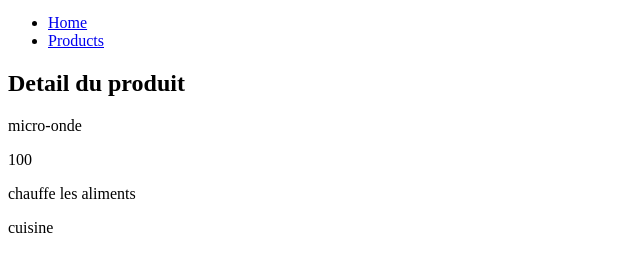
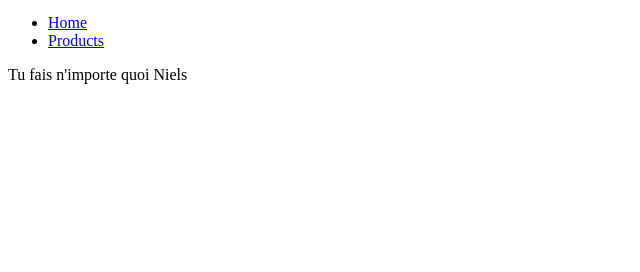
Before and after one commit to Anakin-66/exo-react-clone, a React (Create React App) app: page /products/1 in a window 1280 px wide. Shown: the part 314-586 px from the top of the page, without its empty margins (0-640 px from the left). Built offline with nearby package versions, Linux system fonts and the light colour scheme.

Commit message:
added utils folder

```diff
--- a/src/App.js
+++ b/src/App.js
@@ -1,5 +1,5 @@
 
-// J'importe les variable du react router
+// J'importe les variable du react router dom
 import { BrowserRouter, Route, Routes } from "react-router-dom";
 import HomePage from "./page/HomePage";
 import ProductsPage from "./page/ProductsPage";
--- a/src/page/HomePage.jsx
+++ b/src/page/HomePage.jsx
@@ -1,95 +1,14 @@
 import { Link } from "react-router-dom";
 import Header from "../component/Header";
+import { products } from "../utils/mes-var";
 
 function Home() {
-  const products = [
-    {
-      id: 1,
-      title: "micro-onde",
-      publicationDate: "2021-09-01",
-      price: 100,
-      description: "chauffe les aliments",
-      category: "cuisine",
-    },
-    {
-      id: 2,
-      title: "four",
-      publicationDate: "2021-10-01",
-      price: 150,
-      description: "chauffe les aliments",
-      category: "cuisine",
-    },
-    {
-      id: 3,
-      title: "lave-linge",
-      publicationDate: "2021-11-01",
-      price: 400,
-      description: "lave les linges",
-      category: "salle de bain",
-    },
-    {
-      id: 4,
-      title: "lave-vaisselle",
-      publicationDate: "2021-08-01",
-      price: 200,
-      description: "lave les vaisselles",
-      category: "salle de bain",
-    },
-    {
-      id: 5,
-      title: "aspirateur",
-      publicationDate: "2022-02-01",
-      price: 720,
-      description: "aspire les poussières",
-      category: "salle de bain",
-    },
-    {
-      id: 6,
-      title: "cuisinière",
-      publicationDate: "2022-12-01",
-      price: 350,
-      description: "cuit les aliments",
-      category: "cuisine",
-    },
-    {
-      id: 7,
-      title: "réfrigérateur",
-      publicationDate: "2022-03-01",
-      price: 600,
-      description: "refroidit les aliments",
-      category: "cuisine",
-    },
-    {
-      id: 8,
-      title: "congélateur",
-      publicationDate: "2022-04-01",
-      price: 450,
-      description: "congèle les aliments",
-      category: "cuisine",
-    },
-    {
-      id: 9,
-      title: "télévision",
-      publicationDate: "2022-10-10",
-      price: 700,
-      description: "affiche des images",
-      category: "salon",
-    },
-    {
-      id: 10,
-      title: "ordinateur",
-      publicationDate: "2022-06-01",
-      price: 1000,
-      description: "affiche des images",
-      category: "salon",
-    },
-  ];
 
   // je trie product par cat
   // je filtre par id
 
   const kitchenProducts = products.filter((product) => {
-    return product.category === "cuisine";
+    return products.category === "cuisine";
   });
 
   kitchenProducts.sort((product1, product2) => new Date(product1.publicationDate) - new Date(product2.publicationDate));
@@ -111,7 +30,7 @@ function Home() {
               <article>
                 <h3>{product.title}</h3>
                 <p>{product.price}</p>
-                {/* Je link le bouton à la variable product.id pour y afficher x produits (ex : 7 = réfrigérateur) */}
+                {/* Je link le bouton à la variable product et j'y récupère la propriété id pour y afficher x produits (ex : 7 = réfrigérateur) */}
                 <Link to={`/products/${product.id}`}>
                   <button>Voir le produit</button>
                 </Link>
--- a/src/page/ProductPage.jsx
+++ b/src/page/ProductPage.jsx
@@ -1,93 +1,12 @@
 // J'importe la fonction useParams qui est propre au react router dom
 import { useParams } from "react-router-dom";
 import Header from "../component/Header";
+import { products } from "../utils/mes-var";
 
 function ProductPage() {
-  // J'utilise la fonction useParams qui est propre à react, je nomme la variable comme je le souhaite, dans ce cas ça sera "id"
+  // j'utilise la fonction useParams, qui me permet de récupérer un parametre dans l'url. Je nomme la variable comme le parametre déclarée pour la route dans App.js
   const { id } = useParams();
 
-  const products = [
-    {
-      id: 1,
-      title: "micro-onde",
-      publicationDate: "2021-09-01",
-      price: 100,
-      description: "chauffe les aliments",
-      category: "cuisine",
-    },
-    {
-      id: 2,
-      title: "four",
-      publicationDate: "2021-10-01",
-      price: 150,
-      description: "chauffe les aliments",
-      category: "cuisine",
-    },
-    {
-      id: 3,
-      title: "lave-linge",
-      publicationDate: "2021-11-01",
-      price: 400,
-      description: "lave les linges",
-      category: "salle de bain",
-    },
-    {
-      id: 4,
-      title: "lave-vaisselle",
-      publicationDate: "2021-08-01",
-      price: 200,
-      description: "lave les vaisselles",
-      category: "salle de bain",
-    },
-    {
-      id: 5,
-      title: "aspirateur",
-      publicationDate: "2022-02-01",
-      price: 720,
-      description: "aspire les poussières",
-      category: "salle de bain",
-    },
-    {
-      id: 6,
-      title: "cuisinière",
-      publicationDate: "2022-12-01",
-      price: 350,
-      description: "cuit les aliments",
-      category: "cuisine",
-    },
-    {
-      id: 7,
-      title: "réfrigérateur",
-      publicationDate: "2022-03-01",
-      price: 600,
-      description: "refroidit les aliments",
-      category: "cuisine",
-    },
-    {
-      id: 8,
-      title: "congélateur",
-      publicationDate: "2022-04-01",
-      price: 450,
-      description: "congèle les aliments",
-      category: "cuisine",
-    },
-    {
-      id: 9,
-      title: "télévision",
-      publicationDate: "2022-10-10",
-      price: 700,
-      description: "affiche des images",
-      category: "salon",
-    },
-    {
-      id: 10,
-      title: "ordinateur",
-      publicationDate: "2022-06-01",
-      price: 1000,
-      description: "affiche des images",
-      category: "salon",
-    },
-  ];
 
   // permet de convertir le type de id (chaine de caractères)
   // car récupérée dans l'url
@@ -98,7 +17,7 @@ function ProductPage() {
   const idInt = parseInt(id);
 
   const productFound = products.find((product) => {
-    return product.id === idInt;
+    return products.id === idInt;
   });
 
   return (
--- a/src/page/ProductsPage.jsx
+++ b/src/page/ProductsPage.jsx
@@ -1,89 +1,9 @@
 import { Link } from "react-router-dom";
 import Header from "../component/Header";
+import { products } from "../utils/mes-var";
 
 function ProductsPage() {
-  const products = [
-    {
-      id: 1,
-      title: "micro-onde",
-      publicationDate: "2021-09-01",
-      price: 100,
-      description: "chauffe les aliments",
-      category: "cuisine",
-    },
-    {
-      id: 2,
-      title: "four",
-      publicationDate: "2021-10-01",
-      price: 150,
-      description: "chauffe les aliments",
-      category: "cuisine",
-    },
-    {
-      id: 3,
-      title: "lave-linge",
-      publicationDate: "2021-11-01",
-      price: 400,
-      description: "lave les linges",
-      category: "salle de bain",
-    },
-    {
-      id: 4,
-      title: "lave-vaisselle",
-      publicationDate: "2021-08-01",
-      price: 200,
-      description: "lave les vaisselles",
-      category: "salle de bain",
-    },
-    {
-      id: 5,
-      title: "aspirateur",
-      publicationDate: "2022-02-01",
-      price: 720,
-      description: "aspire les poussières",
-      category: "salle de bain",
-    },
-    {
-      id: 6,
-      title: "cuisinière",
-      publicationDate: "2022-12-01",
-      price: 350,
-      description: "cuit les aliments",
-      category: "cuisine",
-    },
-    {
-      id: 7,
-      title: "réfrigérateur",
-      publicationDate: "2022-03-01",
-      price: 600,
-      description: "refroidit les aliments",
-      category: "cuisine",
-    },
-    {
-      id: 8,
-      title: "congélateur",
-      publicationDate: "2022-04-01",
-      price: 450,
-      description: "congèle les aliments",
-      category: "cuisine",
-    },
-    {
-      id: 9,
-      title: "télévision",
-      publicationDate: "2022-10-10",
-      price: 700,
-      description: "affiche des images",
-      category: "salon",
-    },
-    {
-      id: 10,
-      title: "ordinateur",
-      publicationDate: "2022-06-01",
-      price: 1000,
-      description: "affiche des images",
-      category: "salon",
-    },
-  ];
+
 
   const productSortedByPrice = products.sort((product1, product2) => product1.price - product2.price);
 
--- /dev/null
+++ b/src/utils/mes-var.js
@@ -0,0 +1,82 @@
+export const products = [
+    {
+      id: 1,
+      title: "micro-onde",
+      publicationDate: "2021-09-01",
+      price: 100,
+      description: "chauffe les aliments",
+      category: "cuisine",
+    },
+    {
+      id: 2,
+      title: "four",
+      publicationDate: "2021-10-01",
+      price: 150,
+      description: "chauffe les aliments",
+      category: "cuisine",
+    },
+    {
+      id: 3,
+      title: "lave-linge",
+      publicationDate: "2021-11-01",
+      price: 400,
+      description: "lave les linges",
+      category: "salle de bain",
+    },
+    {
+      id: 4,
+      title: "lave-vaisselle",
+      publicationDate: "2021-08-01",
+      price: 200,
+      description: "lave les vaisselles",
+      category: "salle de bain",
+    },
+    {
+      id: 5,
+      title: "aspirateur",
+      publicationDate: "2022-02-01",
+      price: 720,
+      description: "aspire les poussières",
+      category: "salle de bain",
+    },
+    {
+      id: 6,
+      title: "cuisinière",
+      publicationDate: "2022-12-01",
+      price: 350,
+      description: "cuit les aliments",
+      category: "cuisine",
+    },
+    {
+      id: 7,
+      title: "réfrigérateur",
+      publicationDate: "2022-03-01",
+      price: 600,
+      description: "refroidit les aliments",
+      category: "cuisine",
+    },
+    {
+      id: 8,
+      title: "congélateur",
+      publicationDate: "2022-04-01",
+      price: 450,
+      description: "congèle les aliments",
+      category: "cuisine",
+    },
+    {
+      id: 9,
+      title: "télévision",
+      publicationDate: "2022-10-10",
+      price: 700,
+      description: "affiche des images",
+      category: "salon",
+    },
+    {
+      id: 10,
+      title: "ordinateur",
+      publicationDate: "2022-06-01",
+      price: 1000,
+      description: "affiche des images",
+      category: "salon",
+    },
+  ];
```
